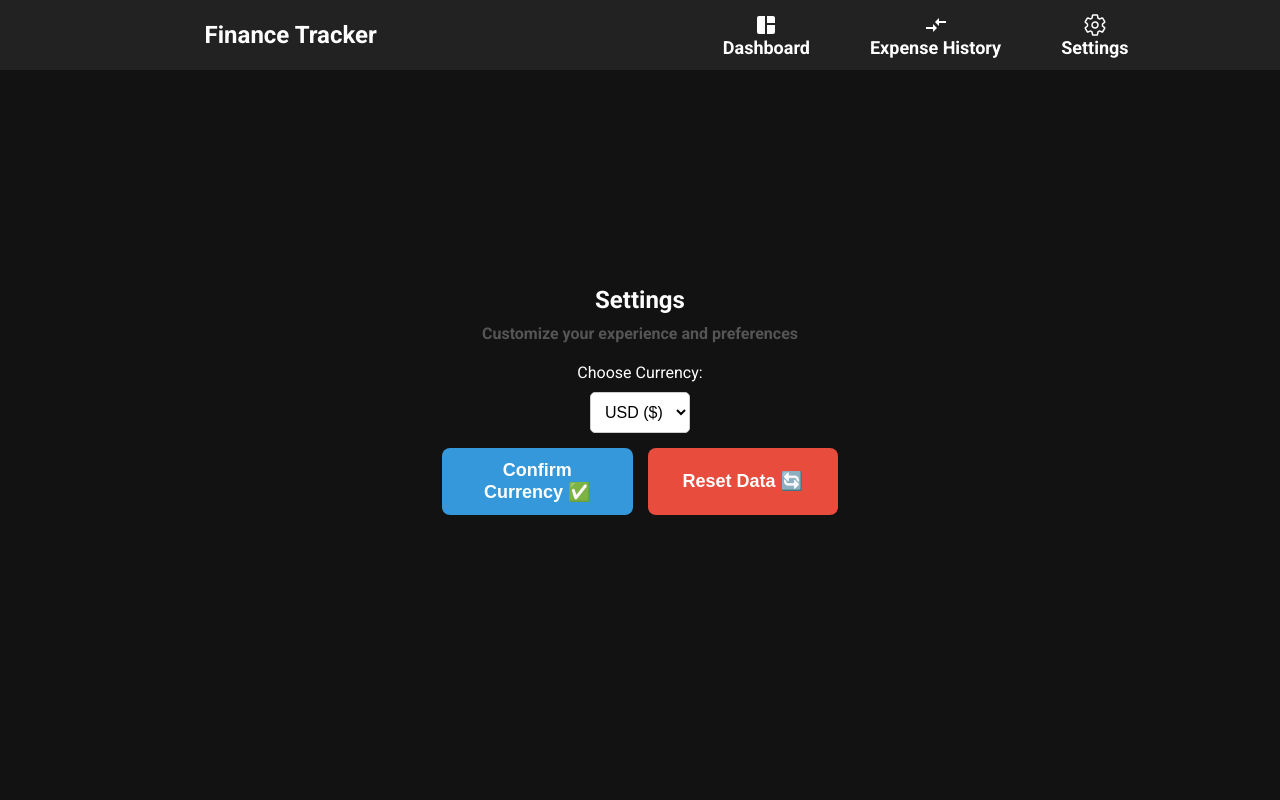
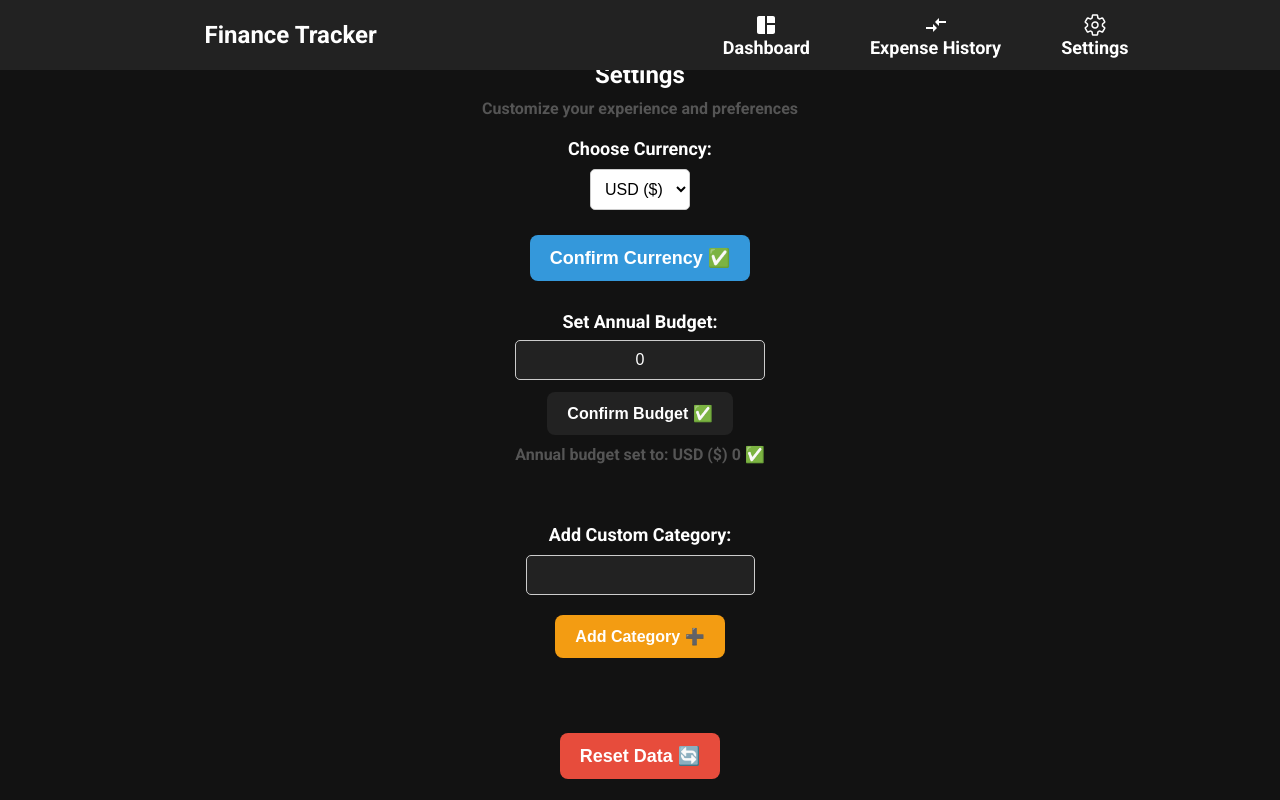
Before and after one commit to Dominik9123/finance-tracker, a React (Create React App) app: page /settings in a window 1280 px wide. Built offline with nearby package versions, Linux system fonts and the light colour scheme.

Commit message:
Dodano filtrowanie do History.js

```diff
--- a/src/App.css
+++ b/src/App.css
@@ -1,10 +1,5 @@
-body {
-  font-family: 'Roboto', sans-serif;
-}
 
-h1, h2, h3, input, button {
-  font-family: 'Roboto', sans-serif;
-}
+
 
 
 .App {
--- a/src/pages/Dashboard.js
+++ b/src/pages/Dashboard.js
@@ -1,7 +1,7 @@
 import React, { useState, useEffect } from "react";
 import { Bar, Pie } from "react-chartjs-2";
 import { Chart as ChartJS, CategoryScale, LinearScale, ArcElement, BarElement, Title, Tooltip, Legend } from "chart.js";
-import { FaHome, FaUtensils, FaCar, FaTheaterMasks, FaShoppingCart, FaBriefcaseMedical, FaPlane, FaChartLine, FaBook, FaMoneyBillWave  } from "react-icons/fa";
+import { FaHome, FaUtensils, FaCar, FaTheaterMasks, FaShoppingCart, FaBriefcaseMedical, FaPlane, FaChartLine, FaBook, FaMoneyBillWave, FaFolderOpen } from "react-icons/fa";
 import "./Dashboard.css";
 
 ChartJS.register(CategoryScale, LinearScale, ArcElement, BarElement, Title, Tooltip, Legend);
@@ -12,53 +12,53 @@ const categories = [
   { name: "Transport", icon: <FaCar /> },
   { name: "Entertainment", icon: <FaTheaterMasks /> },
   { name: "Shopping", icon: <FaShoppingCart /> },
-  { name: "HealthCare", icon: <FaBriefcaseMedical />},
-  { name: "Travel", icon: <FaPlane />},
-  { name: "Savings", icon: <FaChartLine />},
-  { name: "Education", icon: <FaBook />},
-  { name: "Debt's", icon: <FaMoneyBillWave  />},
+  { name: "HealthCare", icon: <FaBriefcaseMedical /> },
+  { name: "Travel", icon: <FaPlane /> },
+  { name: "Savings", icon: <FaChartLine /> },
+  { name: "Education", icon: <FaBook /> },
+  { name: "Debt's", icon: <FaMoneyBillWave /> },
 ];
 
 const Dashboard = () => {
   const [salary, setSalary] = useState("");
   const [date, setDate] = useState("");
   const [salaries, setSalaries] = useState([]);
-
   const [totalBalance, setTotalBalance] = useState(0);
   const [currency, setCurrency] = useState("USD ($)");
 
   const [expenses, setExpenses] = useState({});
   const [expenseList, setExpenseList] = useState([]);
+  const [customCategories, setCustomCategories] = useState([]);
 
  useEffect(() => {
+    // Pobieranie zapisanych kategorii użytkownika
+    const savedCustomCategories = JSON.parse(localStorage.getItem("customCategories") || "[]");
+    setCustomCategories(savedCustomCategories);
 
+    // Pobieranie zapisanej waluty
     const savedCurrency = localStorage.getItem("currency") || "USD ($)";
     setCurrency(savedCurrency);
 
+    // Pobieranie danych finansowych
     const savedSalaries = JSON.parse(localStorage.getItem("salaries") || "[]");
     const savedExpenses = JSON.parse(localStorage.getItem("expenses") || "[]");
 
+    setSalaries(savedSalaries);
+    setExpenseList(savedExpenses);
 
+}, []); // Uruchamiamy tylko raz po załadowaniu komponentu
 
-    try {
-      const parsedSalaries = savedSalaries ? JSON.parse(savedSalaries) : [];
-      const parsedExpenses = savedExpenses ? JSON.parse(savedExpenses) : [];
+useEffect(() => {
+    const totalIncome = salaries.reduce((sum, s) => sum + s.amount, 0);
+    const totalExpenses = expenseList.reduce((sum, e) => sum + e.amount, 0);
 
-      setSalaries(parsedSalaries);
-      setExpenseList(parsedExpenses);
+    // Aktualizujemy saldo tylko jeśli wartość faktycznie się zmieniła
+    setTotalBalance(prevBalance => {
+        const newBalance = totalIncome - totalExpenses;
+        return prevBalance !== newBalance ? newBalance : prevBalance;
+    });
+}, [salaries, expenseList]); // Aktualizujemy tylko gdy zmienia się salaries lub expenseList
 
-       const totalIncome = savedSalaries.reduce((sum, s) => sum + s.amount, 0);
-       const totalExpenses = savedExpenses.reduce((sum, e) => sum + e.amount, 0);
-
-      setTotalBalance(totalIncome - totalExpenses); // Odejmujemy Wydatki od totalBalance
-
-    } catch (error) {
-      console.error("Błąd odczytu danych z localStorage", error);
-      setSalaries([]);
-      setExpenseList([]);
-      setTotalBalance(0);
-    }
-  }, []);
 
   const handleSubmit = (e) => {
     e.preventDefault();
@@ -147,13 +147,19 @@ const Dashboard = () => {
           onChange={(e) => setDate(e.target.value)}
           required
         />
-        <button type="submit">Add Payout</button>
+        <button type="submit" className="button-payout">Add Payout</button>
         <p className="label-text">Clicking on "Income" hides the chart</p>
       </form>
+
+      <div className="balance-wrapper">
 
         <div className="balance-container">
         <h3>Total Balance 💵</h3>
         <p>{currency} {totalBalance.toFixed(2)}</p>
+        </div>
+
+
+
       </div>
 
       <div className="chart-container">
@@ -162,9 +168,9 @@ const Dashboard = () => {
 
       <h2 className="outlined-text expense-title">Add Expense</h2>
       <div className="expense-grid">
-        {categories.map(({ name, icon }) => (
+        {categories.concat(customCategories).map(({ name, icon }) => (
         <div key={name} className="expense-tile">
-            <div className="expense-icon">{icon}</div>
+          <div className="expense-icon">{icon ? icon : <FaFolderOpen />}</div>
           <span>{name}</span>
           <input
             type="number"
@@ -178,9 +184,9 @@ const Dashboard = () => {
       </div>
 
       <button className="expense-submit-button" onClick={handleExpenseSubmit}>
-        Submit
+        Add Expense
       </button>
-      <p className="label-text">Clicking on category hides the part from the chart</p>
+      <p className="label-text">Clicking on "Category" hides the part from the chart</p>
 
       <div className="chart-container">
       <Pie key={JSON.stringify(expenseList)} data={expenseData} />
--- a/src/pages/History.js
+++ b/src/pages/History.js
@@ -1,12 +1,17 @@
 import React, { useState, useEffect } from "react";
+import { FaFolderOpen } from "react-icons/fa";
 import "./History.css";
 
 const History = () => {
   const [transactions, setTransactions] = useState([]);
   const [currency, setCurrency] = useState("USD ($)");
+  const [selectedCategory, setSelectedCategory] = useState("All");
+  const [startDate, setStartDate] = useState("");
+  const [endDate, setEndDate] = useState("");
+  const [minAmount, setMinAmount] = useState("");
+  const [maxAmount, setMaxAmount] = useState("");
 
   useEffect(() => {
-
     const savedCurrency = localStorage.getItem("currency") || "USD ($)";
     setCurrency(savedCurrency);
 
@@ -28,7 +33,7 @@ const History = () => {
 
       setTransactions(allTransactions);
     } catch (error) {
-      console.log("Błąd odczytu histori", error);
+      console.log("Błąd odczytu historii", error);
       setTransactions([]);
     }
   }, []);
@@ -36,7 +41,7 @@ const History = () => {
   const getCategoryIcon = (category) => {
     if (!category) return "💵 Income";
 
-  const icons = {
+    const defaultIcons = {
       "Housing": "🏠",
       "Food": "🍔",
       "Transport": "🚗",
@@ -49,15 +54,50 @@ const History = () => {
       "Debt's": "💳",
       "Income": "💵 Income",
     };
-  return icons[category?.trim()] || "❓ Unknown";
+
+    const customCategories = JSON.parse(localStorage.getItem("customCategories") || "[]");
+    const customCategory = customCategories.find(cat => cat.name === category);
+
+    return customCategory ? <FaFolderOpen style={{ color: "#fff" }}/> : defaultIcons[category?.trim()] || <FaFolderOpen />;
   };
 
+  const filteredTransactions = transactions.filter(transaction => {
+    return (
+        (selectedCategory === "All" || transaction.category === selectedCategory ||
+    (selectedCategory === "Income" && transaction.type === "Income")) &&
+    (!startDate || transaction.date >= startDate) &&
+    (!endDate || transaction.date <= endDate) &&
+    (!minAmount || transaction.amount >= Number(minAmount)) &&
+    (!maxAmount || transaction.amount <= Number(maxAmount))
+    );
+  });
 
   return (
     <div className="history-container">
       <h1 className="outlined-text">Transaction History</h1>
+
+      {/* Filtry */}
+      <div className="filters">
+        <label>Category:</label>
+        <select value={selectedCategory} onChange={(e) => setSelectedCategory(e.target.value)}>
+          <option value="All">All</option>
+            <option value="Income">Income</option>
+          {transactions.map((transaction, index) => (
+           transaction.category && <option key={index} value={transaction.category}>{transaction.category}</option>
+          ))}
+        </select>
+
+        <label>Date Range:</label>
+        <input type="date" value={startDate} onChange={(e) => setStartDate(e.target.value)} />
+        <input type="date" value={endDate} onChange={(e) => setEndDate(e.target.value)} />
+
+        <label>Amount Range:</label>
+        <input type="number" value={minAmount} onChange={(e) => setMinAmount(e.target.value)} placeholder="Min Amount" />
+        <input type="number" value={maxAmount} onChange={(e) => setMaxAmount(e.target.value)} placeholder="Max Amount" />
+      </div>
+
       <ul className="transaction-history-list">
-        {transactions.map((transaction, index) => (
+        {filteredTransactions.map((transaction, index) => (
           <li key={index} className={`transaction-item ${transaction.type.toLowerCase()}`}>
             <span className="transaction-amount">
               {transaction.type === "Income" ? "+" : "-"} {currency} {transaction.amount.toFixed(2)}
--- a/src/pages/Settings.css
+++ b/src/pages/Settings.css
@@ -1,11 +1,19 @@
+.button-container {
+  display: flex;
+  justify-content: center; /* Wyśrodkowanie przycisków */
+  gap: 20px; /* Odstęp między przyciskami */
+  margin-top: 30px; /* Większa przerwa od pola wyboru waluty */
+}
+
 .confirm-button, .reset-button {
-  flex: 1; /* Przyciski równomiernie zajmują miejsce */
+  flex: none; /* Przyciski mają naturalne wymiary */
   padding: 12px 20px;
   font-size: 18px;
   border: none;
   border-radius: 8px;
   cursor: pointer;
   transition: background-color 0.3s;
+  text-align: center;
 }
 
 .reset-button {
@@ -34,6 +42,7 @@
     text-align: center;
     height: 100vh;
     padding: 20px;
+    padding-top: 60px;
 
 
 h2 {
@@ -58,6 +67,7 @@ p {
     border: 1px solid #ccc;
     background-color: white;
     cursor: pointer;
+    margin-bottom: 25px;
 }
 
 .currency-select:hover {
@@ -72,8 +82,126 @@ p {
   font-weight: bold;
 }
 
-.button-container {
+.budget-section {
+  margin-top: 30px; /* Dodajemy większy odstęp od sekcji waluty */
   display: flex;
-  gap: 15px;
-  margin-top: 15px;
+  flex-direction: column;
+  align-items: center;
 }
+
+.budget-input {
+  padding: 10px;
+  font-size: 16px;
+  border-radius: 5px;
+  margin-top: 8px;
+  border: 1px solid #ccc;
+  width: 100%;
+  text-align: center;
+}
+
+.budget-button {
+  margin-top: 12px;
+  padding: 12px 20px;
+  background-color: #222;
+  color: white;
+  font-size: 16px;
+  border: none;
+  border-radius: 8px;
+  cursor: pointer;
+  transition: background-color 0.3s;
+}
+
+.budget-button:hover {
+  background-color: #27ae60;
+}
+
+.budget-message {
+  color: green;
+  font-size: 16px;
+  margin-top: 10px;
+  font-weight: bold;
+}
+
+
+.custom-category-section {
+  margin-top: 40px;
+  display: flex;
+  flex-direction: column;
+  align-items: center;
+}
+
+.category-input {
+  padding: 10px;
+  font-size: 16px;
+  border-radius: 5px;
+  width: 100%;
+  border: 1px solid #ccc;
+  text-align: center;
+}
+
+.category-button {
+  margin-top: 20px;
+  margin-bottom: 35px;
+  padding: 12px 20px;
+  background-color: #f39c12;
+  color: white;
+  font-size: 16px;
+  border: none;
+  border-radius: 8px;
+  cursor: pointer;
+  transition: background-color 0.3s;
+}
+
+.category-button:hover {
+  background-color: #27ae60;
+}
+
+.category-item {
+  position: relative;
+  display: flex;
+  align-items: center;
+  justify-content: space-between;
+  padding: 8px;
+  border: 2px solid #ffffff;
+  border-radius: 5px;
+  background-color: #222;
+  min-width: 150px;
+  max-width: fit-content;
+}
+
+.category-name {
+  flex-grow: 1;
+  text-align: center;
+  font-weight: bold;
+  color: #fff;
+}
+
+
+.delete-button {
+  position: absolute;
+  right: -60px;
+  background: none;
+  border: none;
+  cursor: pointer;
+  font-size: 20px;
+  color: red;
+  transition: transform 0.3s ease-in-out; /* Płynna animacja */
+}
+
+.delete-button:hover {
+  transform: scale(1.2);
+}
+
+.settings-label {
+  font-weight: bold;
+  font-size: large;
+}
+
+.custom-category-section label {
+  margin-bottom: 10px;
+}
+
+
+.reset-section {
+  margin-top: 40px;
+}
--- a/src/pages/Settings.js
+++ b/src/pages/Settings.js
@@ -1,5 +1,7 @@
 import React, { useState, useEffect } from "react";
 import "./Settings.css";
+import Dashboard from "./Dashboard";
+
 
 const currencyOptions = ["USD ($)", "EUR (€)", "PLN (zł)", "GBP (£)", "JPY (¥)"];
 
@@ -8,12 +10,27 @@ const Settings = () => {
   const [selectedCurrency, setSelectedCurrency] = useState("USD ($)");
   const [confirmationMessage, setConfirmationMessage] = useState("");
 
+  // Roczny budżet
+  const [annualBudget, setAnnualBudget] = useState(0);
+  const [savedBudget, setSavedBudget] = useState(0);
+  const [budgetMessage, setBudgetMessage] = useState("");
+
+  // Kategorie użytkownika
+  const [customCategories, setCustomCategories] = useState([]);
+  const [newCategory, setNewCategory] = useState("");
+
   useEffect(() => {
-    const savedCurrency = localStorage.getItem("currency");
-    if (savedCurrency) {
+    const savedCurrency = localStorage.getItem("currency") || "USD ($)";
+    const storedBudget = localStorage.getItem("annualBudget") || "0";
+    const savedCategories = JSON.parse(localStorage.getItem("customCategories") || "[]");
+
     setCurrency(savedCurrency);
     setSelectedCurrency(savedCurrency);
-    }
+    setSavedBudget(Number(storedBudget));
+    setAnnualBudget(Number(storedBudget));
+    setCustomCategories(savedCategories);
+    setBudgetMessage(`Annual budget set to: ${savedCurrency} ${storedBudget} ✅`);
+
   }, []);
 
   const handleCurrencyChange = (event) => {
@@ -26,16 +43,50 @@ const Settings = () => {
     setConfirmationMessage(`Currency changed to ${selectedCurrency}! ✅`);
   };
 
+  const handleBudgetChange = (event) => {
+    setAnnualBudget(Number(event.target.value));
+  };
+
+  const handleConfirmBudget = () => {
+    localStorage.setItem("annualBudget", annualBudget);
+    setSavedBudget(annualBudget);
+    setBudgetMessage(`Annual budget set to: ${currency} ${annualBudget} ✅`);
+  };
+
   const handleResetData = () => {
     localStorage.clear();
     window.location.reload();
   };
+
+  // Obsługa dodawania, edycji i usuwania kategorii użytkownika
+  const handleAddCategory = () => {
+    if (newCategory.trim() === "") return;
+    const updatedCategories = [...customCategories, { name: newCategory }];
+    localStorage.setItem("customCategories", JSON.stringify(updatedCategories));
+    setCustomCategories(updatedCategories);
+    setNewCategory("");
+  };
+
+  const handleEditCategory = (index, newName) => {
+    const updatedCategories = [...customCategories];
+    updatedCategories[index].name = newName;
+    localStorage.setItem("customCategories", JSON.stringify(updatedCategories));
+    setCustomCategories(updatedCategories);
+  };
+
+  const handleDeleteCategory = (index) => {
+    const updatedCategories = customCategories.filter((_, i) => i !== index);
+    localStorage.setItem("customCategories", JSON.stringify(updatedCategories));
+    setCustomCategories(updatedCategories);
+  };
+
 
   return (
   <div className="settings-container">
     <h2>Settings</h2>
     <p>Customize your experience and preferences</p>
 
+    {/* Wybór waluty */}
     <label className="settings-label">Choose Currency:</label>
     <select className="currency-select" value={selectedCurrency} onChange={handleCurrencyChange}>
       {currencyOptions.map((option) => (
@@ -47,8 +98,53 @@ const Settings = () => {
 
     {confirmationMessage && <p className="confirmation-message">{confirmationMessage}</p>}
 
-      <div className="button-container">
     <button className="confirm-button" onClick={handleConfirmCurrency}>Confirm Currency ✅</button>
+
+    {/* Roczny budżet */}
+    <div className="budget-section">
+      <label className="settings-label">Set Annual Budget:</label>
+      <input
+        type="number"
+        className="budget-input"
+        value={annualBudget}
+        onChange={handleBudgetChange}
+        min="0"
+      />
+      <button className="budget-button" onClick={handleConfirmBudget}>
+        Confirm Budget ✅
+      </button>
+
+      {budgetMessage && <p className="budget-message">{budgetMessage}</p>}
+    </div>
+        {/* Personalizacja kategorii użytkownika */}
+        <div className="custom-category-section">
+            <label className="settings-label">Add Custom Category:</label>
+            <input
+            type="text"
+            className="category-input"
+            value={newCategory}
+            onChange={(e) => setNewCategory(e.target.value.slice(0, 25))}
+            maxLength="25"
+            />
+
+             <button className="category-button" onClick={handleAddCategory}>
+               Add Category ➕
+            </button>
+            {customCategories.length > 0 && <p>Clicking ❌ removes the category</p>}
+
+            <ul className="category-list">
+              {customCategories.map((category, index) => (
+                <li key={index} className="category-item">
+                    <span className="category-name">{category.name}</span>
+                <button onClick={() => handleDeleteCategory(index)} className="delete-button">❌</button>
+                </li>
+             ))}
+            </ul>
+
+        </div>
+
+
+    <div className="reset-section">
       <button className="reset-button" onClick={handleResetData}>Reset Data 🔄</button>
     </div>
   </div>
```
Also changed, not shown: src/pages/Dashboard.css (+7 -3 lines), src/pages/History.css (+45 -0 lines). Lines whose indentation alone changed are shown as unchanged.
